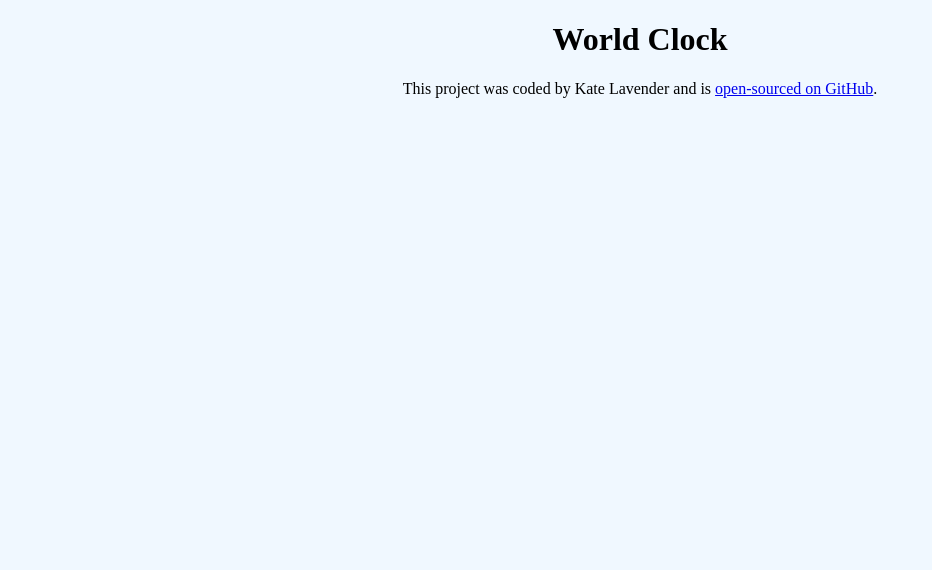
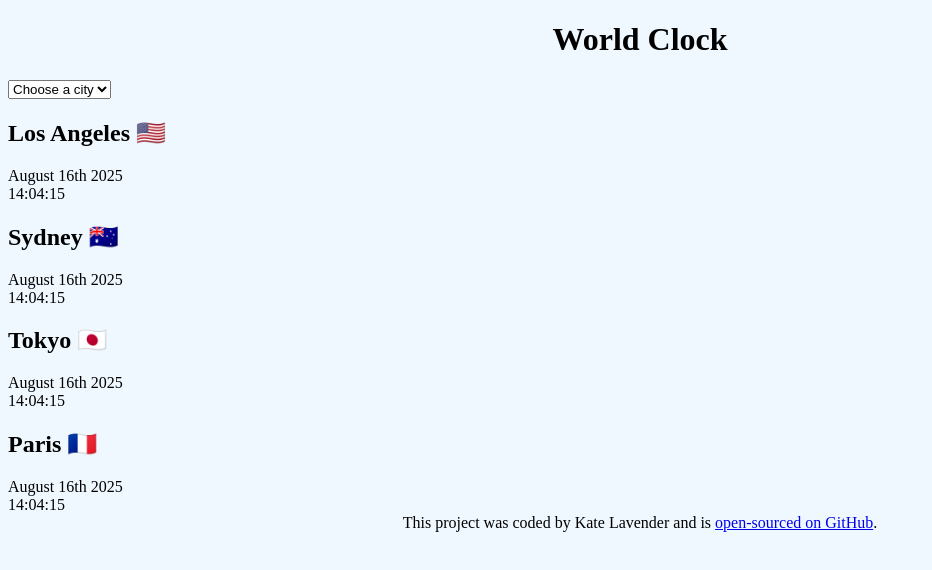
Before and after one commit to Kate-Lav/World-clock-project, a plain HTML site: page index.html in a window 1280 px wide. Shown: the whole page, without its empty margins (0-932 px from the left). Drawn offline with Linux system fonts and the light colour scheme.

Commit message:
Added the basic HTML

```diff
--- a/index.html
+++ b/index.html
@@ -7,7 +7,31 @@
     <title>World Clock Project</title>
   </head>
   <body>
-    <h1>World Clock</h1>
+    <div class="container">
+      <h1>World Clock</h1>
+      <select>
+        <option value="">Choose a city</option>
+        <option value="">London</option>
+        <option value="">New York</option>
+        <option value="">Copenhagen</option>
+        <option value="">Edinburgh</option>
+      </select>
+
+      <div class="city">
+        <h2>Los Angeles 🇺🇸</h2>
+        <div class="date">August 16th 2025</div>
+        <div class="time">14:04:15</div>
+        <h2>Sydney 🇦🇺</h2>
+        <div class="date">August 16th 2025</div>
+        <div class="time">14:04:15</div>
+        <h2>Tokyo 🇯🇵</h2>
+        <div class="date">August 16th 2025</div>
+        <div class="time">14:04:15</div>
+        <h2>Paris 🇫🇷</h2>
+        <div class="date">August 16th 2025</div>
+        <div class="time">14:04:15</div>
+      </div>
+    </div>
     <footer>
       This project was coded by Kate Lavender and is
       <a href="https://github.com/Kate-Lav/World-clock-project" target="blank"
```
